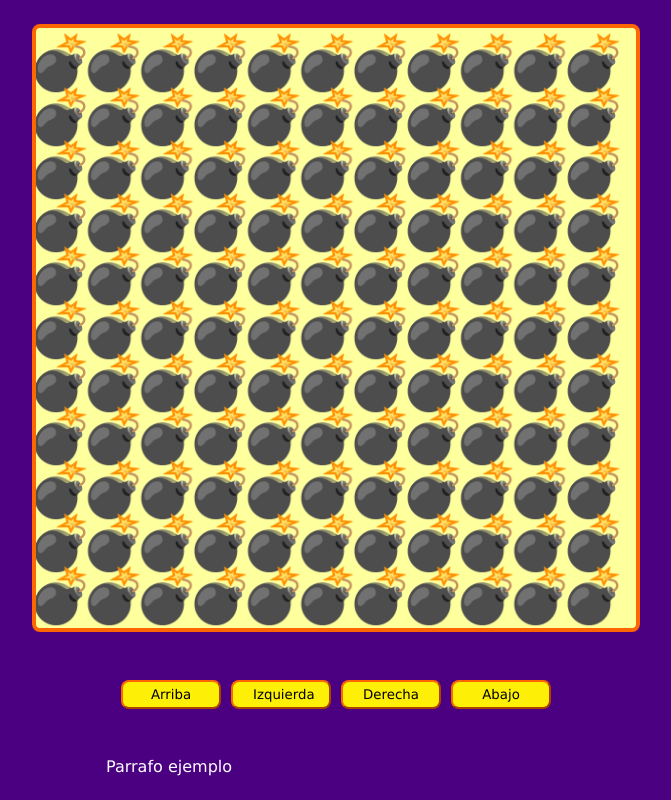
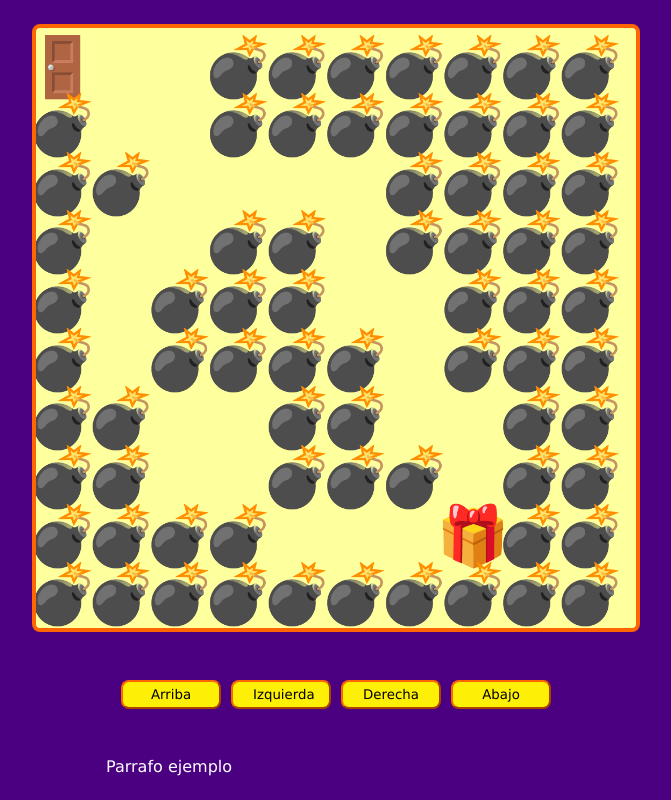
Before and after one commit to Inglaph/video-game-JS, a plain HTML site: page index.html in a window 1280 px wide. Shown: the whole page, without its empty margins (304-975 px from the left). Drawn offline with Linux system fonts and the light colour scheme.

Commit message:
funcion de renderizado de mapas con map.js version lap

```diff
--- a/game.js
+++ b/game.js
@@ -1,47 +1,68 @@
 const $canvas = document.querySelector('#game');
 const game = $canvas.getContext('2d')
+let arr = maps
+let level = 1
+
 console.log(game);
-
-// lap: tools -------------------------------------------------------------------------//
-
-
-
-
 
 // lap: create a function to return the canvas size for square form
 function canvasSizeSquare() {
-    // console.log('tamañoPantalla an * al => ' + window.innerWidth + ' * ' + window.innerHeight) // lap: probe
     let heightScreen = window.innerHeight
     let widthScreen = window.innerWidth
     return Math.min(heightScreen, widthScreen)
 }
 
+// lap: create a function to verify the array the map es square
+function validationArrayMapSquare(arr, level) {
+    let arrMap = arr.find(element => element.level === level)
+    let verifyRows = arrMap.map.length
+    let vefResult = true
+    arrMap.map.forEach((element, index) => {
+        for (let vefC = 0; vefC < element.length; vefC++) {
+            if (element[vefC].length != verifyRows) {
+                vefResult = false
+            }
+        }
+    });
 
-window.addEventListener('load', startGame)
-window.addEventListener('resize', startGame)
+    if (vefResult === false) {
+        return false
+    } else {
+        return arrMap.map
+    }
+}
 
-function startGame() {
-    let canvasSize = canvasSizeSquare()
+// window.addEventListener('load', startGame(arr, level)) // <-- LOAD
+window.addEventListener('resize', startGame(arr, level))
 
+// lap: create a function to start the game ------------------------->
+function startGame(arr, level) {
+    // lap: information about canvas size
+    let canvasSize = canvasSizeSquare(arr, level)
     $canvas.setAttribute('width', canvasSize * 0.75)
     $canvas.setAttribute('height', canvasSize * 0.75)
 
-    let matrix = 11
-    let elementSize = (canvasSize / matrix)
-    // console.log('elementSize: ' + elementSize) // lap: probe
+    // lap: verify matrix square
+    let map = validationArrayMapSquare(arr, level)
+    if (map === false) {
+        return console.warn('Error: matrix square')
+    }
+
+    // lap: create of the map game acording to the arr received
+    let elementSize = (canvasSize / map.length)
     let renElementSize = elementSize - LapTools.findValPercentage(26.726, elementSize)
     let positionC = renElementSize
     let positionR = renElementSize
-    // console.log('renElementSize: ' + Number(renElementSize.toFixed(1)), 'canvasSize: ' + canvasSize) // lap: probe
     game.font = renElementSize + 'px Arial'
     game.textAlign = 'right'
-    for (let r = 0; r < matrix; r++) {
-        for (let c = 0; c < matrix; c++) {
-            game.fillText(emojis['X'], positionC + LapTools.findValPercentage(0.556, canvasSize), positionR)
+    for (row in map) {
+        let lineMap = map[row]
+        lineMap = lineMap[0].split('')
+        for (let c = 0; c < lineMap.length; c++) {
+            game.fillText(emojis[lineMap[c]], positionC + LapTools.findValPercentage(0.556, canvasSize), positionR)
             positionC += renElementSize
         }
         positionC = renElementSize
         positionR += renElementSize
     }
-
 }
--- a/maps.js
+++ b/maps.js
@@ -15,39 +15,49 @@ const emojis = {
 };
 
 const maps = [];
-maps.push(`
-    IXXXXXXXXX
-    -XXXXXXXXX
-    -XXXXXXXXX
-    -XXXXXXXXX
-    -XXXXXXXXX
-    -XXXXXXXXX
-    -XXXXXXXXX
-    -XXXXXXXXX
-    -XXXXXXXXX
-    OXXXXXXXXX
-  `);
-maps.push(`
-    O--XXXXXXX
-    X--XXXXXXX
-    XX----XXXX
-    X--XX-XXXX
-    X-XXX--XXX
-    X-XXXX-XXX
-    XX--XX--XX
-    XX--XXX-XX
-    XXXX---IXX
-    XXXXXXXXXX
-    `);
-maps.push(`
-    I-----XXXX
-    XXXXX-XXXX
-    XX----XXXX
-    XX-XXXXXXX
-    XX-----XXX
-    XXXXXX-XXX
-    XX-----XXX
-    XX-XXXXXXX
-    XX-----OXX
-    XXXXXXXXXX
-  `);
+maps.push({
+  level: 0,
+  map: [
+    ['IXXXXXXXXX'],
+    ['-XXXXXXXXX'],
+    ['-XXXXXXXXX'],
+    ['-XXXXXXXXX'],
+    ['-XXXXXXXXX'],
+    ['-XXXXXXXXX'],
+    ['-XXXXXXXXX'],
+    ['-XXXXXXXXX'],
+    ['-XXXXXXXXX'],
+    ['IXXXXXXXXX']
+  ]
+}
+);
+maps.push({
+  level: 1,
+  map: [
+    ['O--XXXXXXX'],
+    ['X--XXXXXXX'],
+    ['XX----XXXX'],
+    ['X--XX-XXXX'],
+    ['X-XXX--XXX'],
+    ['X-XXXX-XXX'],
+    ['XX--XX--XX'],
+    ['XX--XXX-XX'],
+    ['XXXX---IXX'],
+    ['XXXXXXXXXX']
+  ]
+});
+maps.push({
+  level: 2,
+  map: [
+    ['I-----XXXX'],
+    ['XXXXX-XXXX'],
+    ['XX----XXXX'],
+    ['XX-XXXXXXX'],
+    ['XX-----XXX'],
+    ['XXXXXX-XXX'],
+    ['XX-----XXX'],
+    ['XX-XXXXXXX'],
+    ['XX-----OXX'],
+    ['XXXXXXXXXX']
+  ]
+});
```
Also changed, not shown: index.html (+2 -0 lines), 1 other file. Lines whose indentation alone changed are shown as unchanged.
